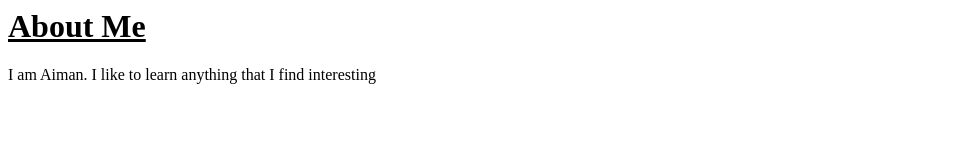
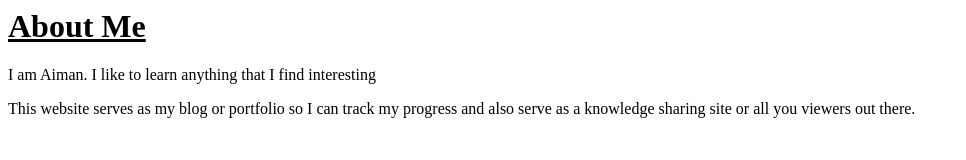
Before and after one commit to duck98/ducksite, a plain HTML site: page aboutme.html in a window 1280 px wide. Shown: the whole page, without its empty margins (0-966 px from the left). Drawn offline with Linux system fonts and the light colour scheme.

Commit message:
Update aboutme.html

```diff
--- a/aboutme.html
+++ b/aboutme.html
@@ -10,6 +10,7 @@
     </h1>
     <body>
       <p>I am Aiman. I like to learn anything that I find interesting</p>
+      <p>This website serves as my blog or portfolio so I can track my progress and also serve as a knowledge sharing site or all you viewers out there.</p>
     </body>
   </body>
 </html>
```
